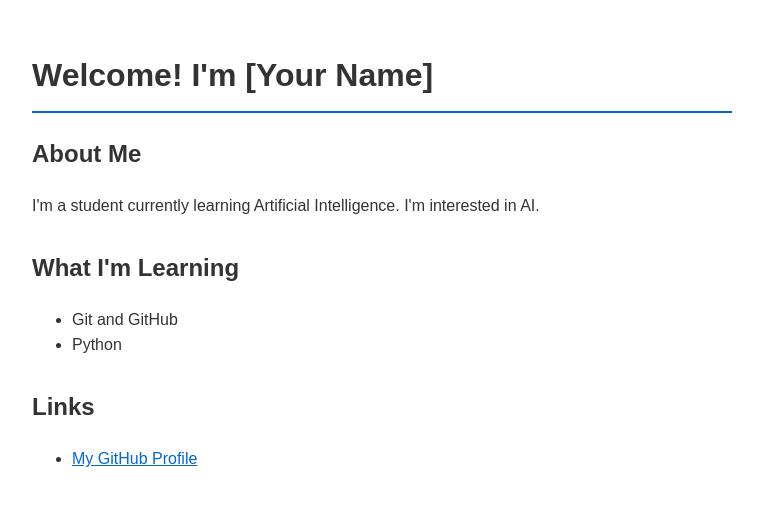
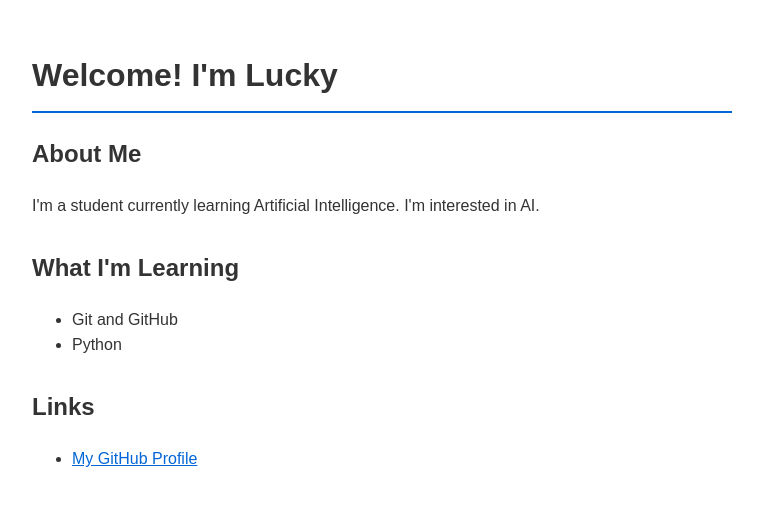
Before and after one commit to Lucky3mc/Lucky3mc.github.io, a plain HTML site: page index.html in a window 1280 px wide. Shown: the whole page, without its empty margins (258-1021 px from the left). Drawn offline with Linux system fonts and the light colour scheme.

Commit message:
Update header to welcome 'Lucky'

```diff
--- a/index.html
+++ b/index.html
@@ -26,7 +26,7 @@
     </style>
 </head>
 <body>
-    <h1>Welcome! I'm [Your Name]</h1>
+    <h1>Welcome! I'm Lucky</h1>
 
     <div class="section">
         <h2>About Me</h2>
```
